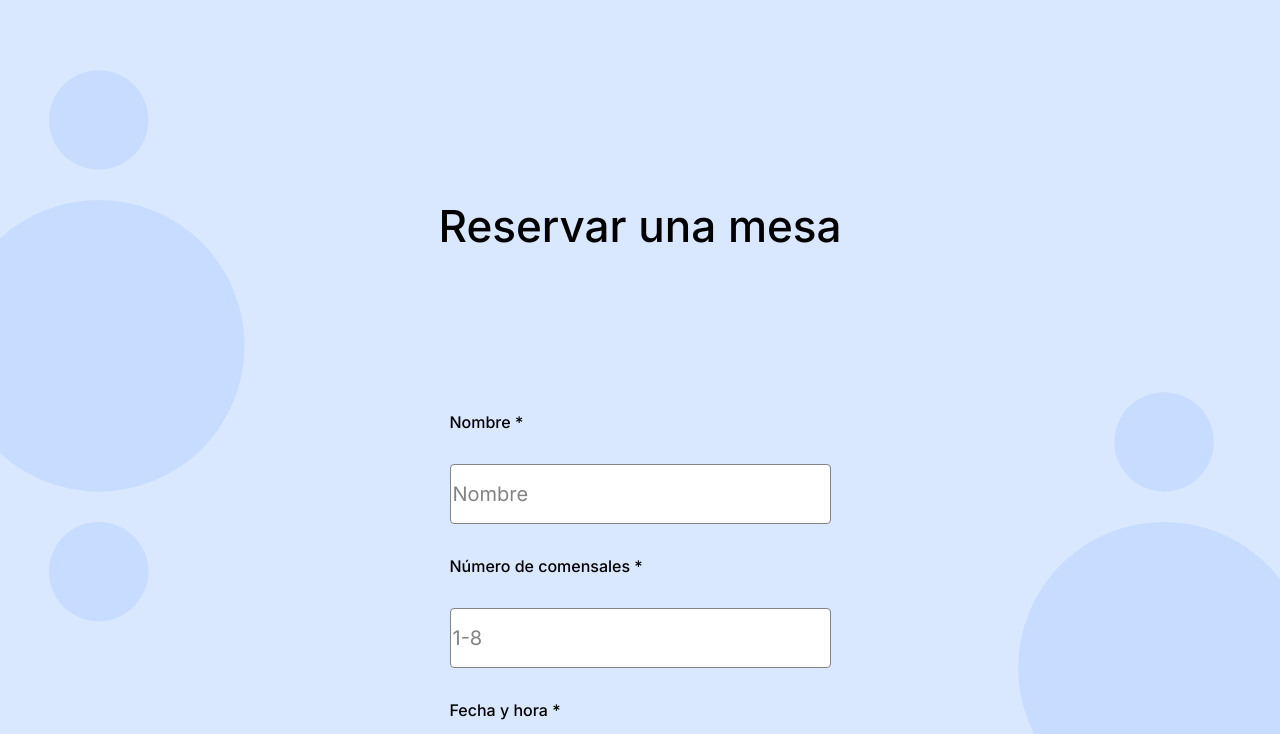
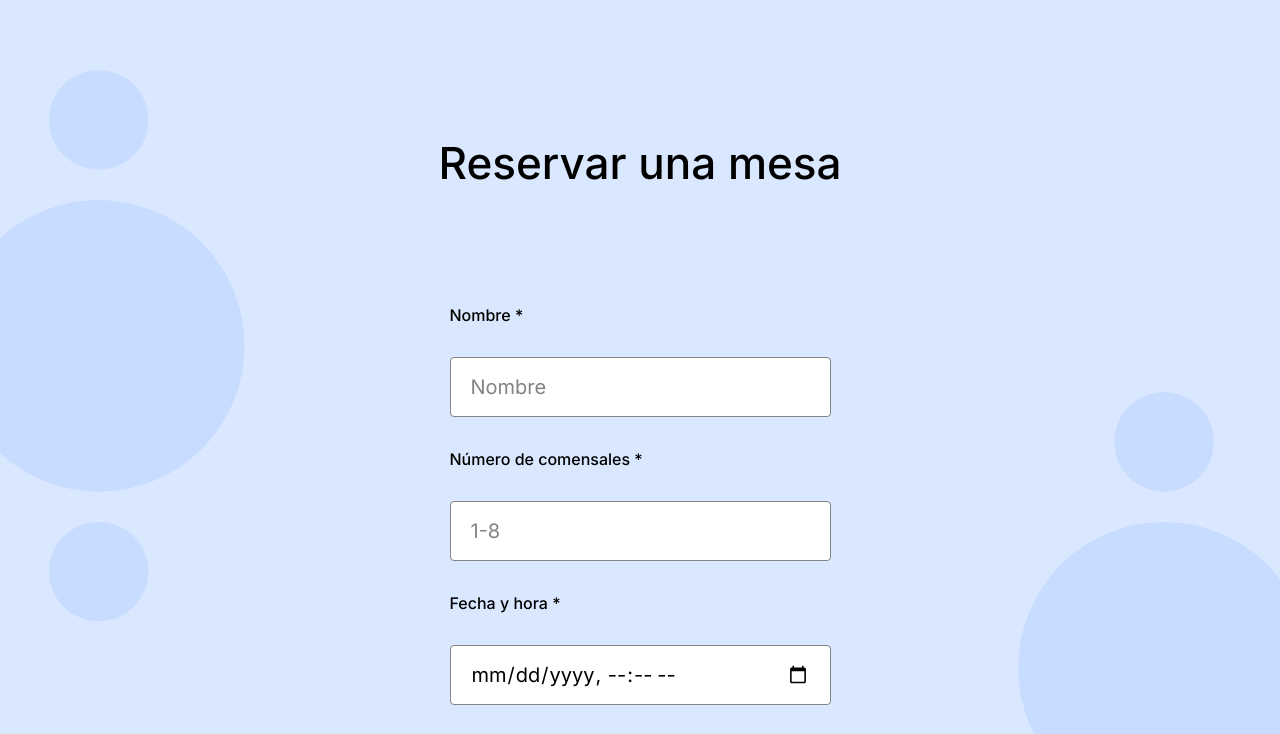
Before and after one commit to Angel-M369/web_project_coffeeshop, a plain HTML site: page index.html in a window 1280 px wide. Shown: the part 1600-2334 px from the top of the page. Drawn offline with Linux system fonts and the light colour scheme.

Commit message:
arreglo 2 a S4 E3

```diff
--- a/pages/index.css
+++ b/pages/index.css
@@ -193,8 +193,6 @@
   font-size: 44px;
   line-height: 52px;
   text-align: center;
-  margin-top: 100px;
-  margin-bottom: 80px;
   width: 100%;
 }
 
@@ -227,13 +225,14 @@
 }
 
 .form__input {
+  border: #838383 1px solid;
   border-radius: 4px;
   box-sizing: border-box;
   height: 60px;
   font-family: "Inter", Arial, sans-serif;
   font-size: 20px;
   line-height: 30px;
-  border: #838383 1px solid;
+  padding: 15px 20px;
   width: 100%;
 }
 
```
